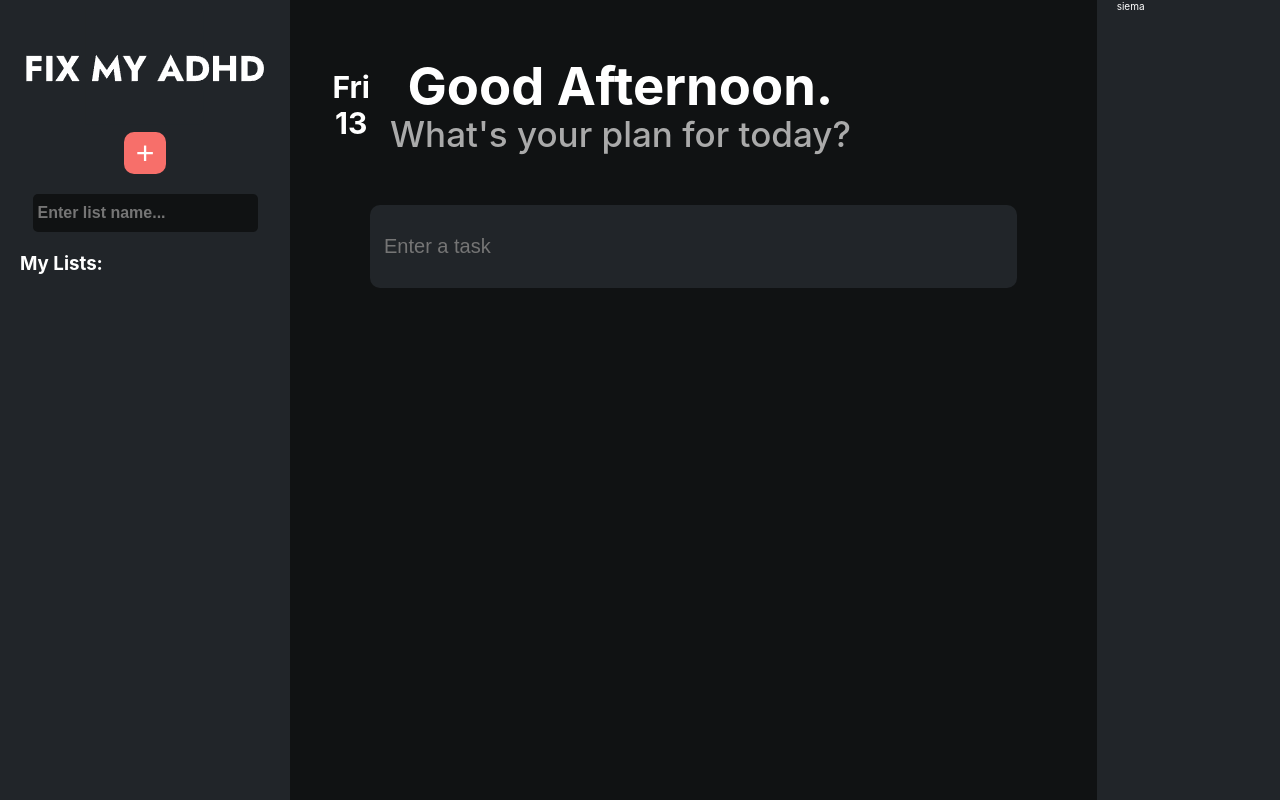
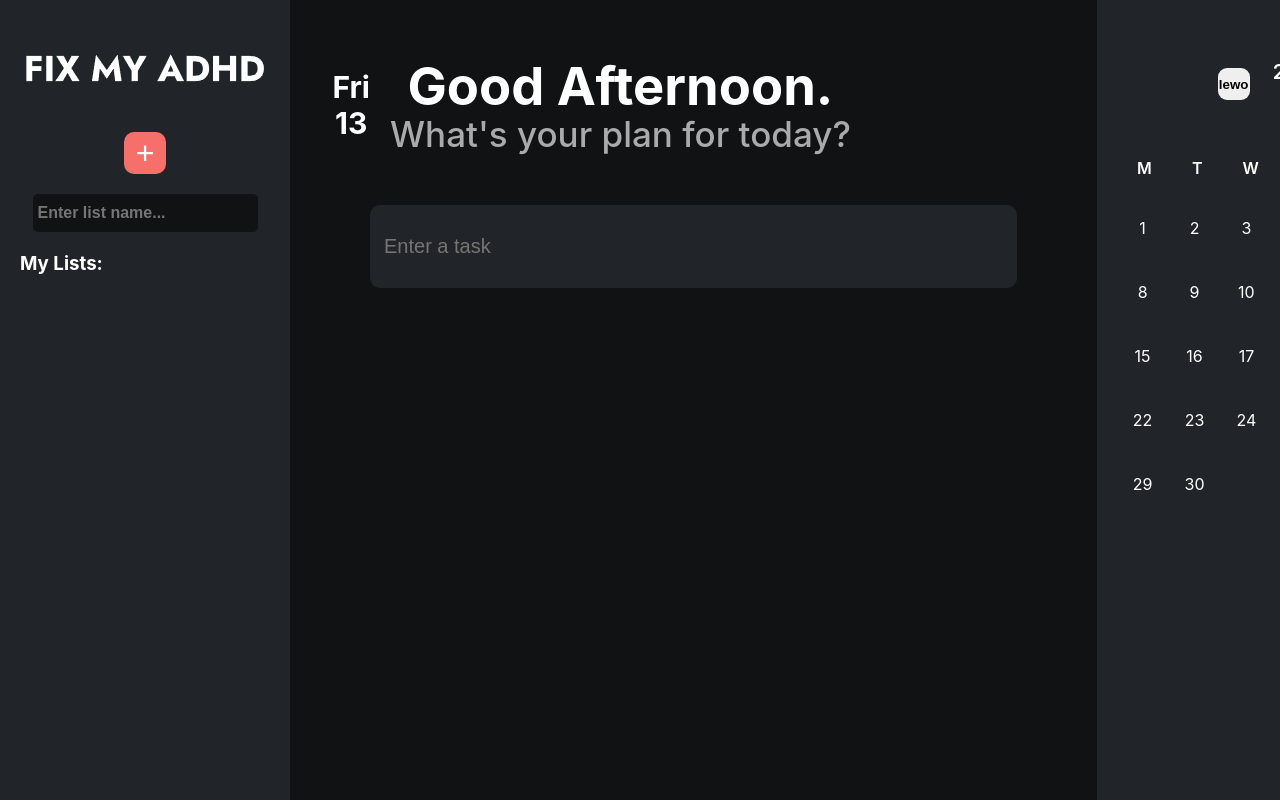
Before and after one commit to Khuba001/Adhd-Fix, a React (Create React App) app: page / in a window 1280 px wide. Shown: the top 800 px of the page. Built offline with nearby package versions, Linux system fonts and the light colour scheme.

Commit message:
func: calendar

```diff
--- a/package.json
+++ b/package.json
@@ -6,6 +6,7 @@
     "@testing-library/jest-dom": "^5.17.0",
     "@testing-library/react": "^13.4.0",
     "@testing-library/user-event": "^13.5.0",
+    "date-fns": "^3.6.0",
     "react": "^18.3.1",
     "react-dom": "^18.3.1",
     "react-scripts": "5.0.1",
--- a/src/App.js
+++ b/src/App.js
@@ -1,3 +1,11 @@
+import {
+  eachDayOfInterval,
+  endOfMonth,
+  format,
+  getYear,
+  startOfMonth,
+  startOfToday,
+} from "date-fns";
 import { useState } from "react";
 
 const date = new Date();
@@ -291,5 +299,65 @@ function TaskListItem({ task, handleCompleteTask, handleRemovingTask }) {
 }
 
 function Actions() {
-  return <div className="actions">siema</div>;
+  return (
+    <div className="actions">
+      <CalendarDate />
+      <Calendar />
+    </div>
+  );
 }
+function CalendarDate() {
+  let year = getYear(date);
+  let month = date.toDateString().split(" ")[1];
+  return (
+    <div className="calendar-date">
+      <span className="calendar-year">{year}</span>
+      <span className="calendar-month">{month}</span>
+      <button className="calendar-button--left">lewo</button>
+      <button className="calendar-button--right">prawo</button>
+    </div>
+  );
+}
+
+function Calendar() {
+  let today = startOfToday();
+
+  let days = eachDayOfInterval({
+    start: startOfMonth(today),
+    end: endOfMonth(today),
+  });
+
+  return (
+    <>
+      <div className="calendar-weekdays">
+        <span>M</span>
+        <span>T</span>
+        <span>W</span>
+        <span>T</span>
+        <span>F</span>
+        <span>S</span>
+        <span>S</span>
+      </div>
+      <div className="calendar">
+        {days.map((day, i) => (
+          <CalendarDay day={day} key={i} today={today} />
+        ))}
+      </div>
+    </>
+  );
+}
+
+function CalendarDay({ day, today }) {
+  console.log(today === day && "siema");
+  return (
+    <div
+      className={
+        day.getTime() === today.getTime()
+          ? "calendar-day active"
+          : "calendar-day"
+      }
+    >
+      {format(day, "d")}
+    </div>
+  );
+}
--- a/src/index.css
+++ b/src/index.css
@@ -231,3 +231,81 @@ body {
 .task-list li .task-left button:hover {
   background-color: #101213;
 }
+
+.actions {
+  padding: 6rem 0;
+}
+
+.calendar-date {
+  display: flex;
+  flex-direction: column;
+  align-items: center;
+  justify-content: center;
+
+  position: relative;
+
+  margin-bottom: 4rem;
+}
+
+.calendar-year,
+.calendar-month {
+  font-size: 2rem;
+  font-weight: 600;
+}
+
+.calendar-date button {
+  border: none;
+  display: flex;
+  align-items: center;
+  justify-content: center;
+  width: 3.2rem;
+  height: 3.2rem;
+  border-radius: 9px;
+  padding: 1rem;
+  font-weight: 600;
+  cursor: pointer;
+}
+
+.calendar-button--left {
+  position: absolute;
+  left: 30%;
+}
+.calendar-button--right {
+  position: absolute;
+  right: 30%;
+}
+
+.calendar {
+  display: grid;
+  grid-template-columns: repeat(7, 1fr);
+  justify-items: center;
+  text-align: center;
+  row-gap: 2.4rem;
+  padding: 2rem;
+}
+
+.calendar-weekdays {
+  display: flex;
+  gap: 2rem;
+  align-items: center;
+  justify-content: center;
+  padding: 0 2rem;
+}
+
+.calendar-weekdays span {
+  font-size: 1.6rem;
+  padding: 1rem;
+  font-weight: 600;
+}
+
+.calendar-day {
+  font-size: 1.6rem;
+  padding: 1rem;
+}
+
+.calendar-day.active {
+  background-color: #f76f6a;
+  padding: 1rem;
+  border-radius: 50%;
+  font-weight: 700;
+}
```
Also changed, not shown: 1 other file (tests, documents, lock files or other folders).
